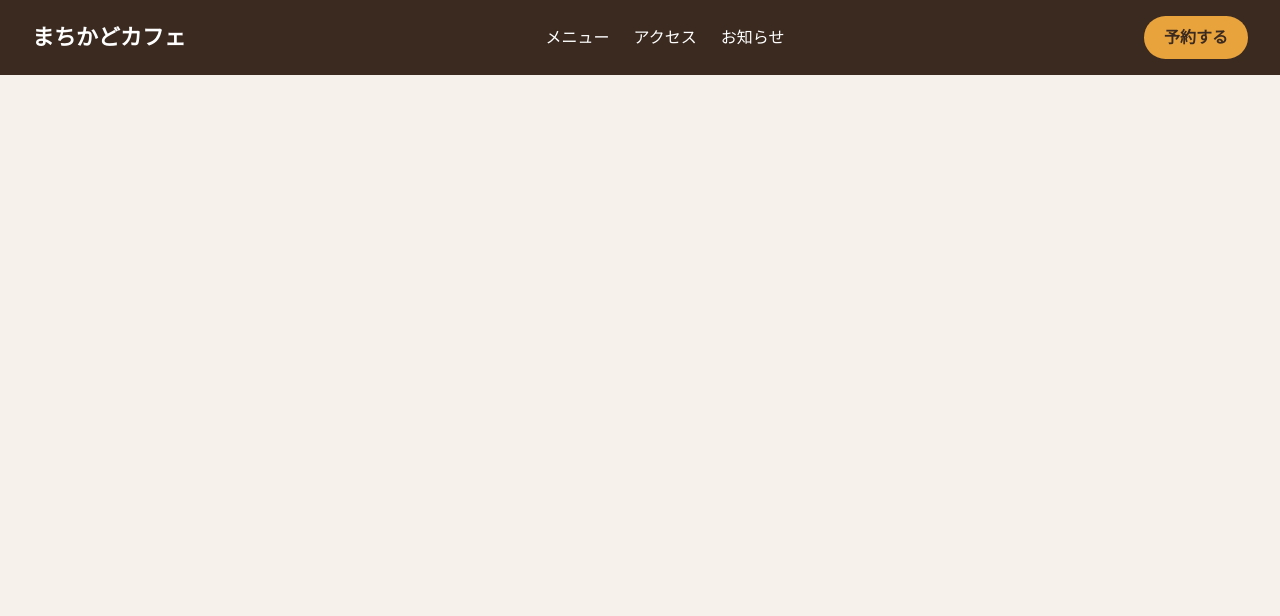
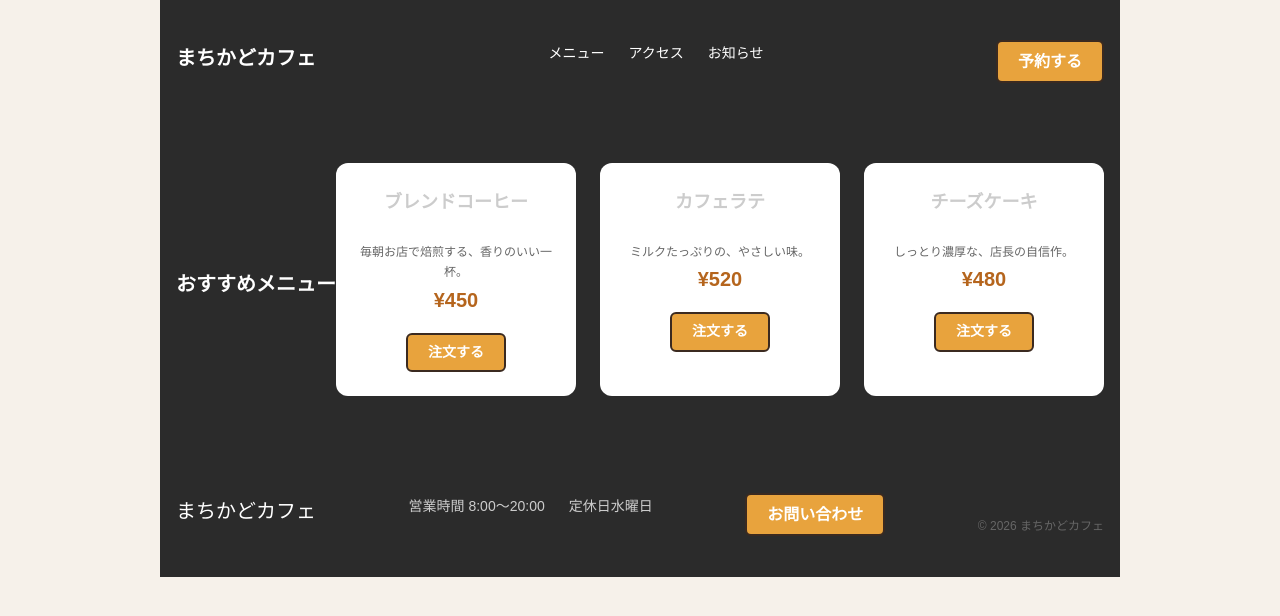
Before and after one commit to Finapich/web-frontend-26512, a plain HTML site: page 261009/index.html in a window 1280 px wide. Drawn offline with Linux system fonts and the light colour scheme.

Commit message:
update footer and main

```diff
--- a/261009/css/footer.css
+++ b/261009/css/footer.css
@@ -1 +1,29 @@
 /* footer.css … 26514さんの担当 */
+.box {
+  padding: 40px 16px;
+  background: #2b2b2b;
+  color: #ccc;
+  text-align: center;
+}
+
+.title {
+  margin: 0 0 8px;
+  font-size: 20px;
+  color: #fff;
+}
+
+.list {
+  margin: 0 0 16px;
+  padding: 0;
+  list-style: none;
+  font-size: 14px;
+}
+
+.btn {
+  color: #fff;
+}
+
+.text {
+  margin: 24px 0 0;
+  font-size: 12px;
+}
--- a/261009/css/main.css
+++ b/261009/css/main.css
@@ -1 +1,56 @@
 /* main.css … 26543さんの担当 */
+.box {
+  max-width: 960px;
+  margin: 0 auto;
+  padding: 48px 16px;
+}
+
+.title {
+  margin: 0 0 24px;
+  font-size: 28px;
+  text-align: center;
+  color: #3b2a20;
+}
+
+.list {
+  display: flex;
+  gap: 24px;
+  margin: 0;
+  padding: 0;
+  list-style: none;
+}
+
+.item {
+  flex: 1;
+  padding: 24px;
+  border-radius: 12px;
+  background: #fff;
+  text-align: center;
+}
+
+.name {
+  margin: 0;
+  font-size: 18px;
+}
+
+.text {
+  margin: 8px 0;
+  font-size: 14px;
+  color: #666;
+}
+
+.price {
+  margin: 0 0 16px;
+  font-size: 20px;
+  font-weight: bold;
+  color: #b5651d;
+}
+
+.btn {
+  display: inline-block;
+  padding: 6px 20px;
+  border: 2px solid #3b2a20;
+  border-radius: 6px;
+  color: #3b2a20;
+  text-decoration: none;
+}
--- a/261009/index.html
+++ b/261009/index.html
@@ -24,11 +24,41 @@
   <!-- ===== A ヘッダー ここまで ===== -->
 
   <!-- ===== B メイン ここから ===== -->
-
+<main class="box">
+    <h2 class="title">おすすめメニュー</h2>
+    <ul class="list">
+      <li class="item">
+        <h3 class="name">ブレンドコーヒー</h3>
+        <p class="text">毎朝お店で焙煎する、香りのいい一杯。</p>
+        <p class="price">¥450</p>
+        <a class="btn" href="#">注文する</a>
+      </li>
+      <li class="item">
+        <h3 class="name">カフェラテ</h3>
+        <p class="text">ミルクたっぷりの、やさしい味。</p>
+        <p class="price">¥520</p>
+        <a class="btn" href="#">注文する</a>
+      </li>
+      <li class="item">
+        <h3 class="name">チーズケーキ</h3>
+        <p class="text">しっとり濃厚な、店長の自信作。</p>
+        <p class="price">¥480</p>
+        <a class="btn" href="#">注文する</a>
+      </li>
+    </ul>
+  </main>
   <!-- ===== B メイン ここまで ===== -->
 
   <!-- ===== C フッター ここから ===== -->
-
+<footer class="box">
+    <p class="title">まちかどカフェ</p>
+    <ul class="list">
+      <li>営業時間 8:00〜20:00</li>
+      <li>定休日水曜日</li>
+    </ul>
+    <a class="btn" href="#">お問い合わせ</a>
+    <p class="text">© 2026 まちかどカフェ</p>
+  </footer>
   <!-- ===== C フッター ここまで ===== -->
 </body>
 </html>
```
Also changed, not shown: 1 other file.
